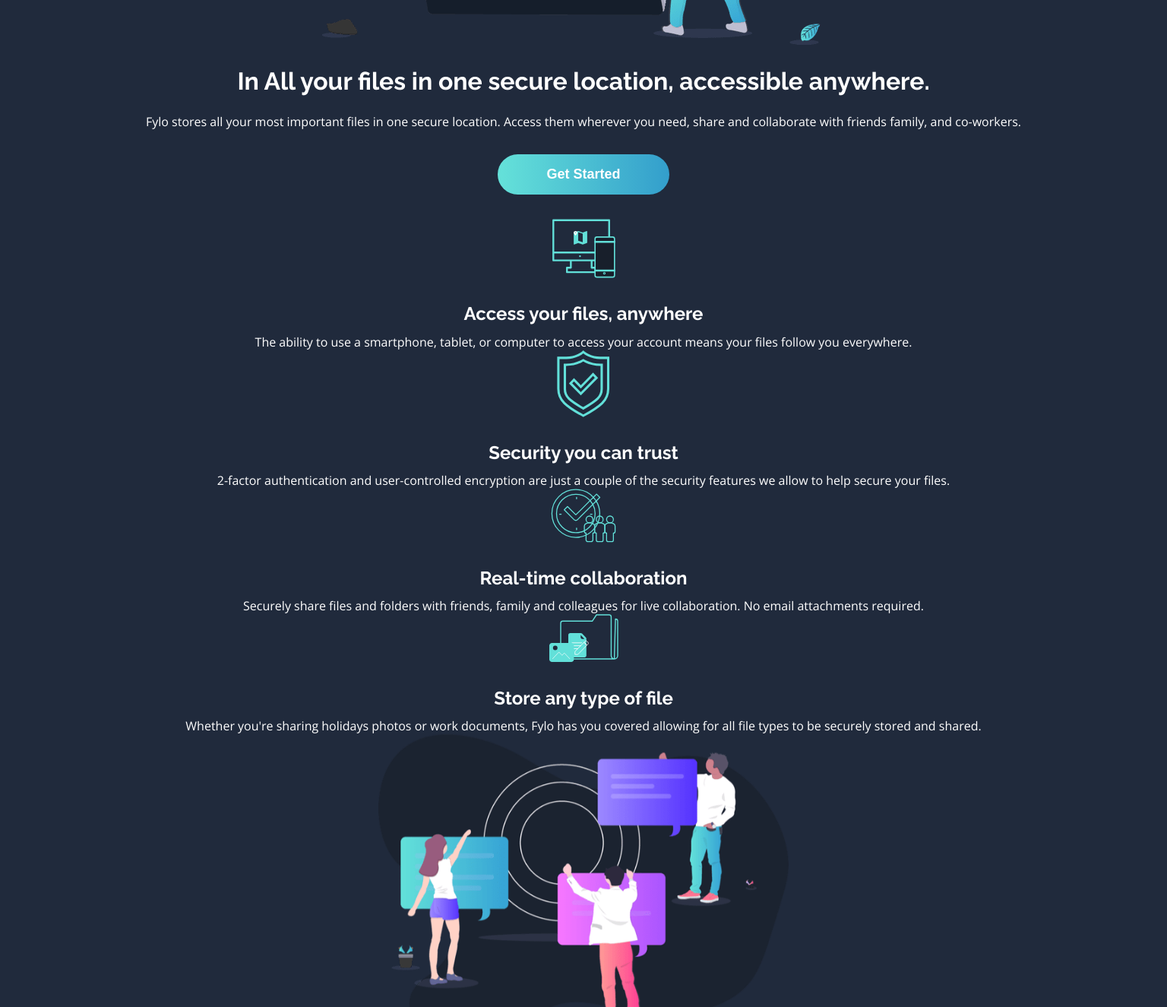
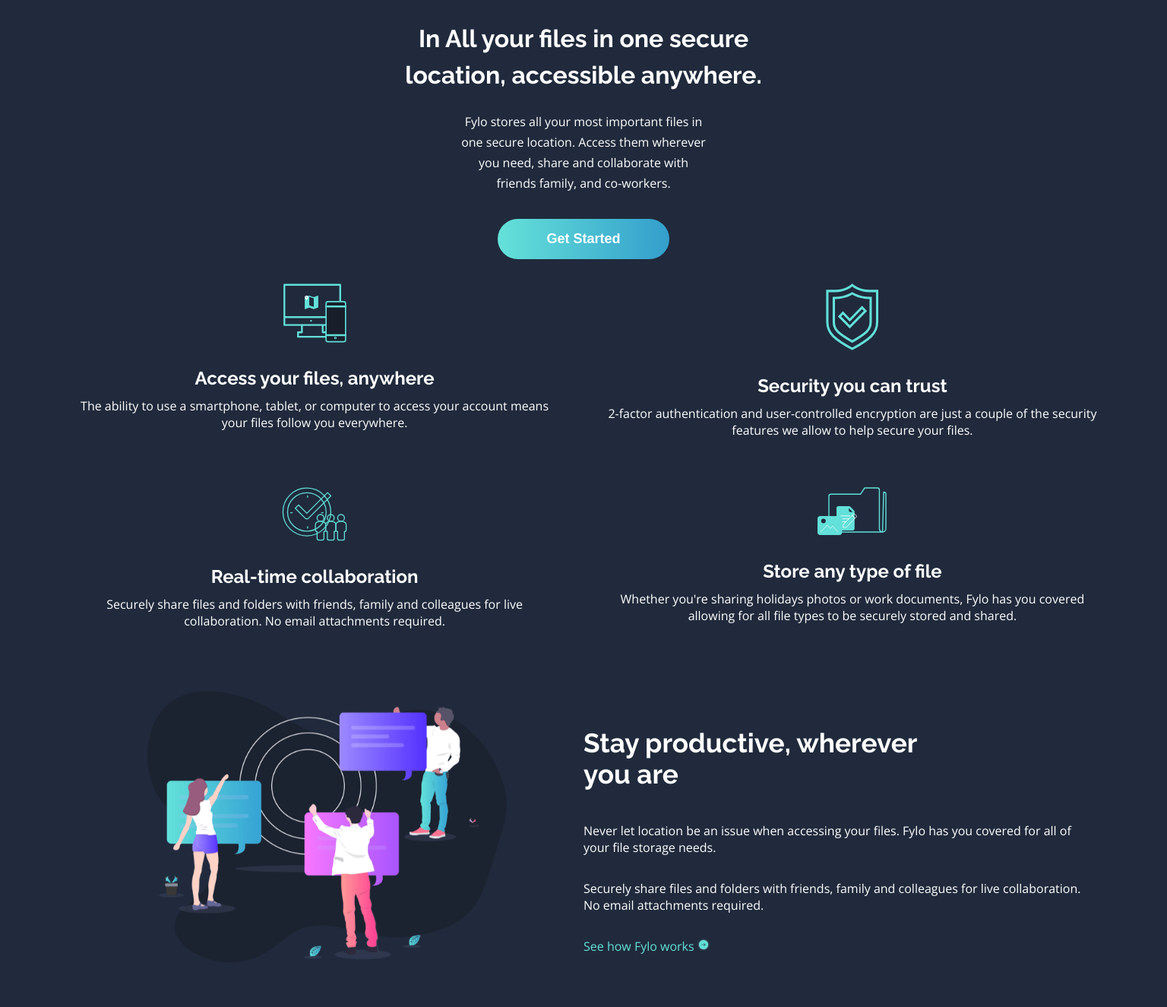
Before and after one commit to BiankaFranke/FyloDarkThemeLandingPage, a plain HTML site: page index.html in a window 1536 px wide. Shown: the part 715-2040 px from the top of the page at 76% size. Drawn offline with nearby package versions, Linux system fonts and the light colour scheme.

Commit message:
first css lines for dektops version added

```diff
--- a/assets/css/style.css
+++ b/assets/css/style.css
@@ -191,3 +191,63 @@ footer {
     border: 0.1rem solid hsl(0, 0%, 100%);
     border-radius: 2rem;
 }
+
+@media (min-width: 1440px) {
+    nav {
+        padding: 4vw;
+    }
+
+    nav ul {
+        font-size: 1.2rem;
+        gap: 3rem;
+    }
+
+    h1 {
+        padding: 1.5rem 25rem;
+        line-height: 3rem;
+    }
+
+    header p {
+        margin: 0rem 32rem;
+        line-height: 1.7rem;
+    }
+
+    main #servicesDiv {
+        display: grid;
+        justify-content: center;
+        grid-template-columns: repeat(2, 1fr);
+        grid-template-rows: repeat(2, 1fr);
+        gap: 4rem;
+    }
+
+    main .services {
+        max-width: 50vw;
+    }
+
+    main #stayProductive {
+        margin: 4rem 0rem;
+        flex-direction: row;
+        max-height: 100vh;
+    }
+
+    main #stayProductive div {
+        width: 100%;
+    }
+
+    main #stayProductive div:nth-of-type(1) img {
+        max-width: 70%;
+    }
+
+    main #stayProductive div:nth-of-type(2) {
+        display: flex;
+        row-gap: 2rem;
+        flex-direction: column;
+        justify-content: center;
+        text-align: left;
+    }
+
+    main #stayProductive div:nth-of-type(2) h2 {
+        max-width: 70%;
+        font-size: 2.2rem;
+    }
+}
--- a/index.html
+++ b/index.html
@@ -57,7 +57,8 @@
       </div>
     </header>
     <main>
-      <section>
+      <div id="servicesDiv">
+        <section class="services">
           <img
             src="./assets/img/icon-access-anywhere.svg"
             alt="Computer and mobile device" class="icon"
@@ -69,7 +70,7 @@
           </p>
         </section>
 
-      <section>
+        <section class="services">
           <img src="./assets/img/icon-security.svg" alt="Security" class="icon"/>
           <h2>Security you can trust</h2>
           <p>
@@ -78,16 +79,16 @@
           </p>
         </section>
 
-      <section>
+        <section class="services">
           <img src="./assets/img/icon-collaboration.svg" alt="Clock and people" class="icon"/>
           <h2>Real-time collaboration</h2>
           <p>
             Securely share files and folders with friends, family and colleagues
             for live collaboration. No email attachments required.
           </p>
-      </section>
+        </section class="services">
 
-      <section>
+        <section class="services">
           <img src="./assets/img/icon-any-file.svg" alt="Folder and files" class="icon" />
           <h2>Store any type of file</h2>
           <p>
@@ -95,13 +96,15 @@
             covered allowing for all file types to be securely stored and shared.
           </p>
         </section>
+      </div>
 
-      <section>
+      <section id="stayProductive">
           <div>
             <img
               src="./assets/img/illustration-stay-productive.png"
               alt="Maps and working People" class="icon"
             />
+          </div>
           <div>
             <h2>Stay productive, wherever you are</h2>
             <p>
@@ -121,7 +124,7 @@
           </div>
       </section>
 
-      <section>
+      <section id="reviewDiv">
         <div class="review">
           <p>
             Fylo has improved our team productivity by an order of magnitude. Since
```
Lines whose indentation alone changed are shown as unchanged.
